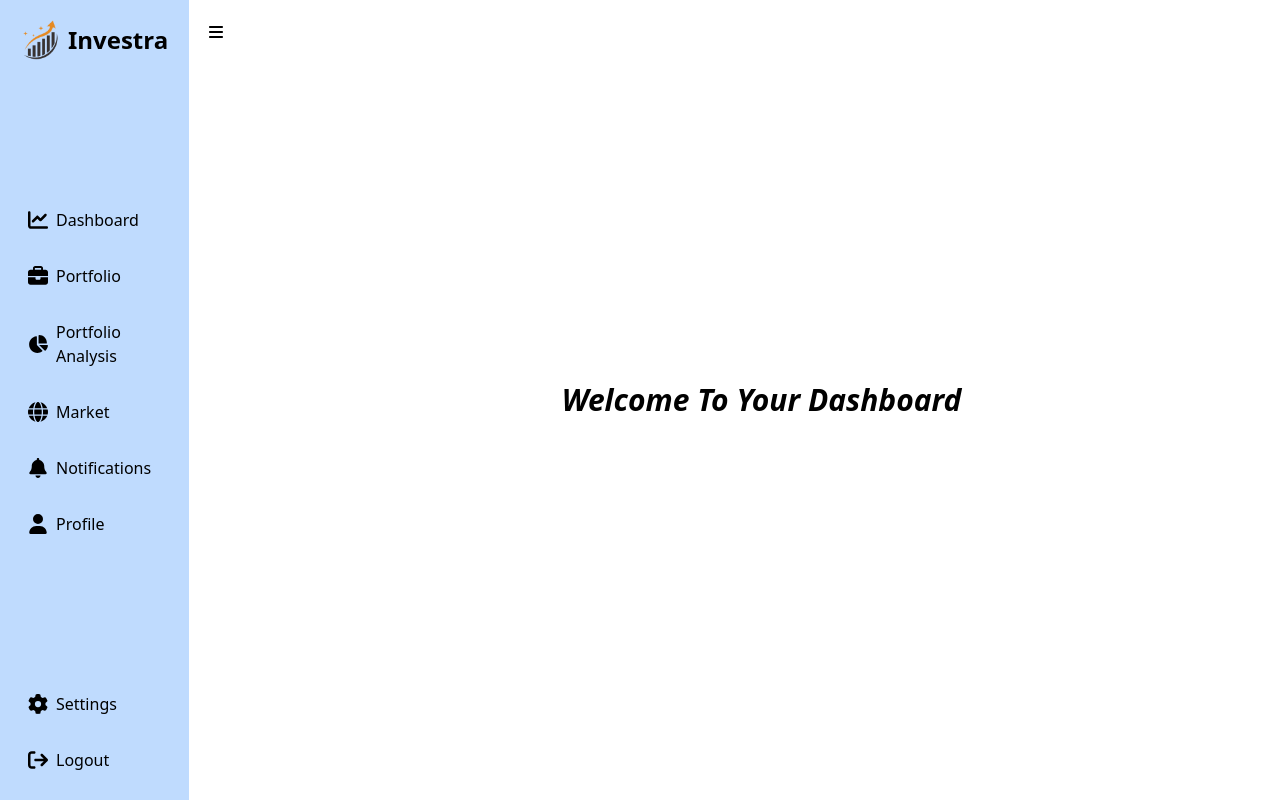
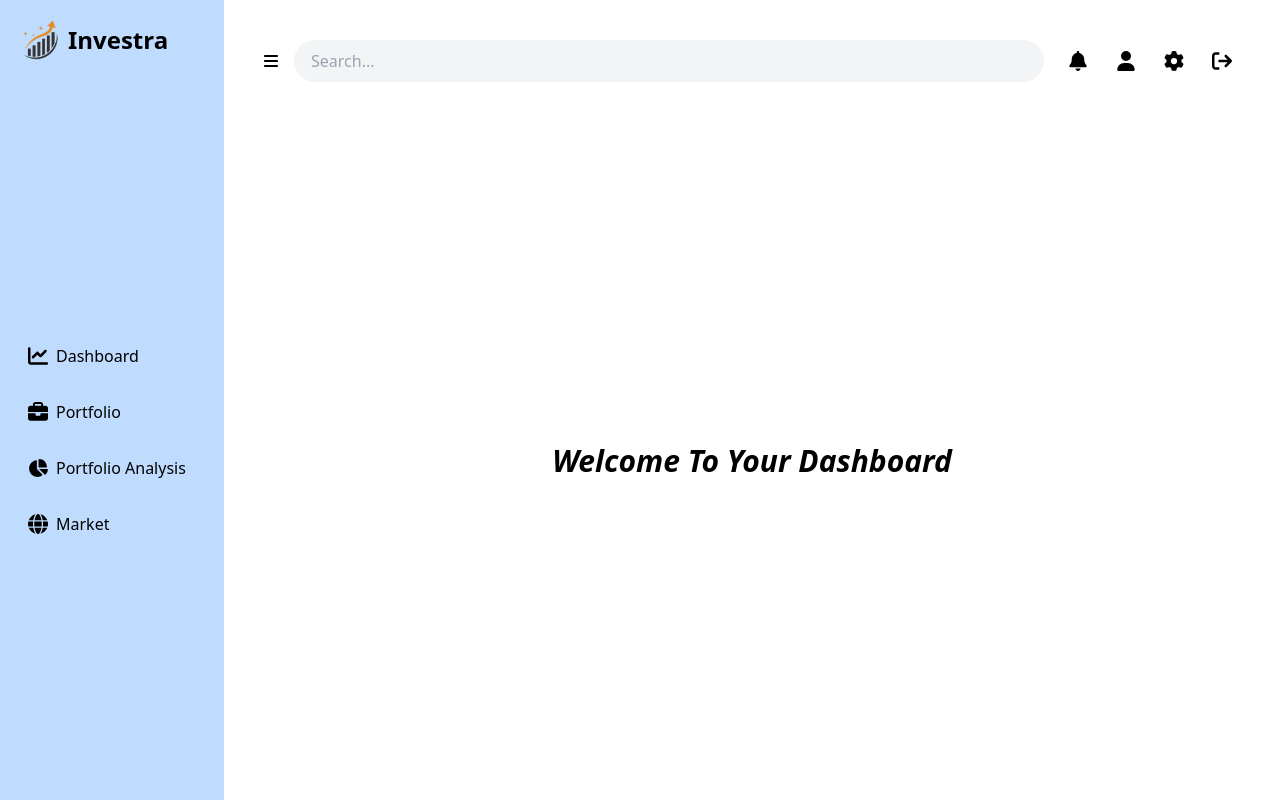
Before and after one commit to saivikassingamsetty/Investra, a Vue app: page /dashboard in a window 1280 px wide. Built offline with nearby package versions, Linux system fonts and the light colour scheme.

Commit message:
feat(toolbar): add dashboard toolbar

```diff
--- a/src/components/dashboard/DashboardContent.vue
+++ b/src/components/dashboard/DashboardContent.vue
@@ -1,19 +1,7 @@
 <template>
-  <div class="m-5">
-    <button @click="toggleSidebar"><font-awesome-icon :icon="['fas', 'bars']" /></button>
-  </div>
-  <div class="h-lvh w-full flex justify-center items-center text-3xl font-extrabold italic">
+  <div class="h-lvh flex justify-center items-center text-3xl font-extrabold italic m-5">
     Welcome To Your Dashboard
   </div>
 </template>
 
-<script setup lang="ts">
-import { useDashboardStore } from '@/stores/dashboard/dashboardStore'
-import { FontAwesomeIcon } from '@fortawesome/vue-fontawesome'
-
-const dashboardStore = useDashboardStore()
-
-const toggleSidebar = () => {
-  dashboardStore.toggleSidebar()
-}
-</script>
+<script setup lang="ts"></script>
--- a/src/components/dashboard/Sidebar.vue
+++ b/src/components/dashboard/Sidebar.vue
@@ -1,9 +1,10 @@
 <template>
   <section
-    class="p-5 flex flex-col justify-between bg-blue-200 transition-all duration-500"
+    class="min-h-screen flex flex-col bg-blue-200 transition-all duration-500"
     :class="isSidebarOpen ? 'w-56' : 'w-20'"
   >
-    <div class="flex items-center">
+    <!-- Logo Section -->
+    <div class="flex items-center p-5">
       <a href="/" class="flex items-center gap-2">
         <Investra class="w-10 h-10" />
         <Transition name="fade">
@@ -12,26 +13,13 @@
       </a>
     </div>
 
-    <div class="flex flex-col gap-4">
+    <!-- Navigation Section -->
+    <div class="flex-1 flex flex-col justify-center gap-4 p-5">
       <RouterLink
-        v-for="item in sidebarItemSource.slice(0, -2)"
+        v-for="item in sidebarItemSource"
         :key="item.label"
         :to="item.link"
         class="flex items-center gap-2 p-2 hover:bg-blue-300 rounded-md transition-all duration-500"
-      >
-        <FontAwesomeIcon :icon="item.icon" class="w-5 h-5" />
-        <Transition name="fade">
-          <p v-show="isSidebarOpen">{{ item.label }}</p>
-        </Transition>
-      </RouterLink>
-    </div>
-
-    <div class="flex flex-col gap-4">
-      <RouterLink
-        v-for="item in sidebarItemSource.slice(-2)"
-        :key="item.label"
-        :to="item.link"
-        class="flex items-center gap-2 p-2 hover:bg-blue-300 rounded-md"
       >
         <FontAwesomeIcon :icon="item.icon" class="w-5 h-5" />
         <Transition name="fade">
@@ -57,10 +45,6 @@ const sidebarItemSource = [
   { icon: 'fa-briefcase', label: 'Portfolio', link: '/portfolio' },
   { icon: 'fa-chart-pie', label: 'Portfolio Analysis', link: '/portfolio-analysis' },
   { icon: 'fa-globe', label: 'Market', link: '/market' },
-  { icon: 'fa-bell', label: 'Notifications', link: '/notifications' },
-  { icon: 'fa-user', label: 'Profile', link: '/profile' },
-  { icon: 'fa-cog', label: 'Settings', link: '/settings' },
-  { icon: 'fa-arrow-right-from-bracket', label: 'Logout', link: '/logout' },
 ]
 
 const handleResize = () => {
--- /dev/null
+++ b/src/components/dashboard/Toolbar.vue
@@ -0,0 +1,47 @@
+<template>
+  <div class="m-5 p-5 border-gray-300 flex flex-row justify-between items-center bg-white">
+    <!-- Sidebar Toggle Button -->
+    <button class="focus:outline-none" @click="toggleSidebar">
+      <font-awesome-icon :icon="['fas', 'bars']" />
+    </button>
+
+    <!-- Styled Search Bar -->
+    <div class="flex-1 mx-4">
+      <input
+        type="search"
+        class="w-full px-4 py-2 bg-gray-100 border border-transparent rounded-full focus:outline-none focus:bg-white focus:border-blue-300"
+        placeholder="Search..."
+      />
+    </div>
+
+    <!-- Additional Links/Icons -->
+    <div class="flex flex-row gap-3">
+      <RouterLink
+        v-for="item in sidebarItemSource"
+        :key="item.label"
+        :to="item.link"
+        class="flex items-center p-2 hover:bg-blue-200 rounded-lg transition-all duration-300"
+      >
+        <FontAwesomeIcon :icon="item.icon" class="w-5 h-5" />
+      </RouterLink>
+    </div>
+  </div>
+</template>
+
+<script setup lang="ts">
+import { useDashboardStore } from '@/stores/dashboard/dashboardStore'
+import { FontAwesomeIcon } from '@fortawesome/vue-fontawesome'
+
+const dashboardStore = useDashboardStore()
+
+const toggleSidebar = () => {
+  dashboardStore.toggleSidebar()
+}
+
+const sidebarItemSource = [
+  { icon: 'fa-bell', label: 'Notifications', link: '/notifications' },
+  { icon: 'fa-user', label: 'Profile', link: '/profile' },
+  { icon: 'fa-cog', label: 'Settings', link: '/settings' },
+  { icon: 'fa-arrow-right-from-bracket', label: 'Logout', link: '/logout' },
+]
+</script>
--- a/src/views/Dashboard.vue
+++ b/src/views/Dashboard.vue
@@ -1,11 +1,17 @@
 <template>
-  <div class="flex flex-row">
+  <div class="flex flex-row h-screen">
+    <!-- Sidebar -->
     <Sidebar class="transition-all duration-500" />
-    <DashboardContent class="flex-1 transition-all duration-500" />
+    <!-- Right section with Toolbar and Dashboard Content -->
+    <section class="flex-1 flex flex-col transition-all duration-500 overflow-hidden">
+      <Toolbar />
+      <DashboardContent />
+    </section>
   </div>
 </template>
 
 <script setup lang="ts">
 import Sidebar from '../components/dashboard/Sidebar.vue'
 import DashboardContent from '../components/dashboard/DashboardContent.vue'
+import Toolbar from '../components/dashboard/Toolbar.vue'
 </script>
```
